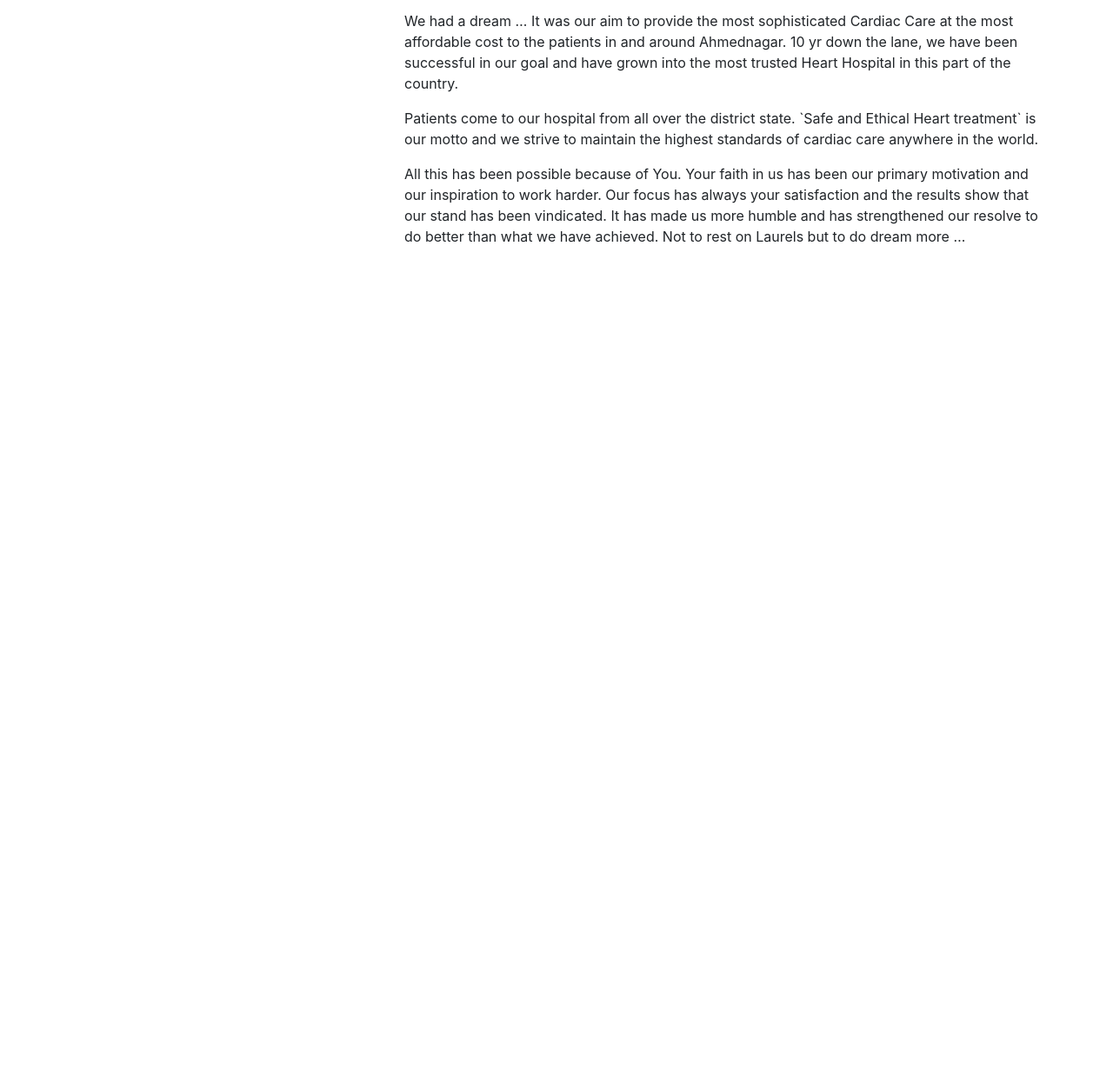
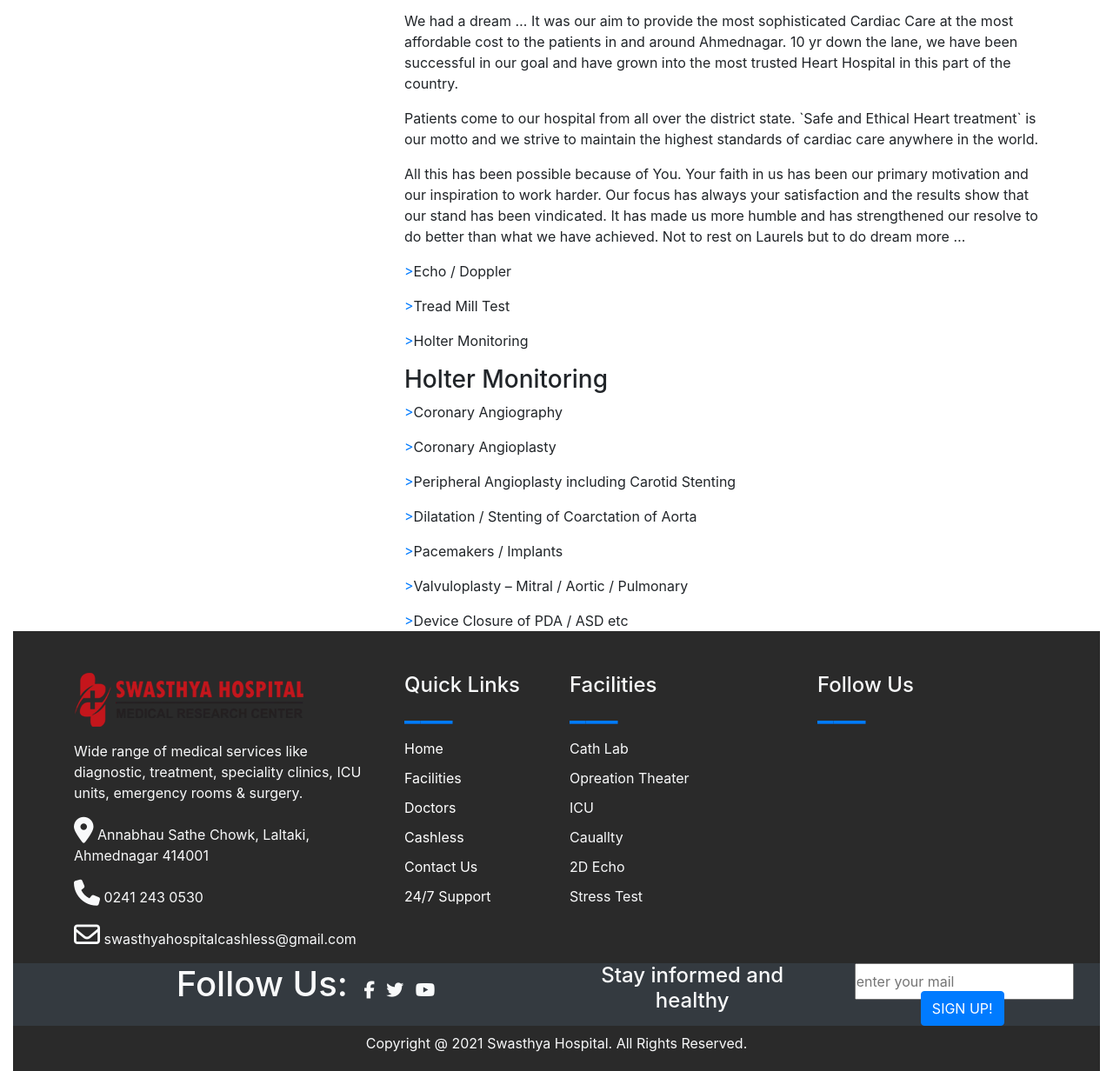
Before and after one commit to BhalkeVaibhav/Swasthya-Hospital, a plain HTML site: page Cardiology.html in a window 1280 px wide. Shown: the part 1051-2283 px from the top of the page at 87% size. Before the commit the page ends 1351 px from the top, so only its background shows below. Drawn offline with nearby package versions, Linux system fonts and the light colour scheme; grey boxes are pictures that could not be loaded.

Commit message:
cardiology
complete cardiology page

```diff
--- a/Cardiology.html
+++ b/Cardiology.html
@@ -70,7 +70,7 @@
         <a class="nav-link" href="index.html">Home </a>
       </li>
       <li class="nav-item active">
-        <a class="nav-link" href="department.html">Department <span class="sr-only">(current)</span></a>
+        <a class="nav-link" href="Cardiology.html">Department <span class="sr-only">(current)</span></a>
       </li>
     <li class="nav-item">
         <a class="nav-link" href="#">Facilities</a>
@@ -111,32 +111,134 @@
  <!-- All Departments Start -->
   <div class="container pt-5">
     <div class="row">
-      <div class="col-4 ">
+      <div class="col-sm-12 col-md-12 col-lg-4 ">
         <h3>All Departments</h3>
-        <div class="col-10 mt-5">
+        <div class="col-10 mt-5 ">
           <div >
             <a href="" >Cardiology</a>
             <span class="text-primary " >></span>
           </div>
         </div>
-        <div class="col-10 mt-5">
+        <div class="col-10 mt-5 pb-5">
                     <div>
             <a href=""style=" list-style-type:none;color: #000; text-decoration: none;">CObstetrics & Gynaecology</a>
             <span>></span>
           </div>
         </div>
       </div>
-      <div class="col-8">
+      <div class="scol-sm-12 col-md-12 col-lg-8">
         <img src="./images/department21.webp" alt="" class="w-100">
         <h3>Cardiology</h3>
         <p>The hospital is well equipped with all the modern equipments to ensure treatment for the patients with any cardiac problem. The team of Cardiologists, Cath Lab and non-invasive lab technicians have wide experience in the management of all complex cardiac problems. The latest techniques in the field of Pacing and Coronary angioplasties are being routinely performed at the Hospital.</p>
         <p>We had a dream … It was our aim to provide the most sophisticated Cardiac Care at the most affordable cost to the patients in and around Ahmednagar. 10 yr down the lane, we have been successful in our goal and have grown into the most trusted Heart Hospital in this part of the country.</p>
         <p>Patients come to our hospital from all over the district state. `Safe and Ethical Heart treatment` is our motto and we strive to maintain the highest standards of cardiac care anywhere in the world.</p>
         <p>All this has been possible because of You. Your faith in us has been our primary motivation and our inspiration to work harder. Our focus has always your satisfaction and the results show that our stand has been vindicated. It has made us more humble and has strengthened our resolve to do better than what we have achieved. Not to rest on Laurels but to do dream more …</p>
+
+        <p><span class="text-primary">></span>Echo / Doppler</p>
+        <p><span class="text-primary">></span>Tread Mill Test</p>
+        <p><span class="text-primary">></span>Holter Monitoring</p>
+
+        <h3>Holter Monitoring</h3>
+
+        <p><span class="text-primary">></span>Coronary Angiography</p>
+        <p><span class="text-primary">></span>Coronary Angioplasty</p>
+        <p><span class="text-primary">></span>Peripheral Angioplasty including Carotid Stenting</p>
+        <p><span class="text-primary">></span>Dilatation / Stenting of Coarctation of Aorta</p>
+        <p><span class="text-primary">></span>Pacemakers / Implants</p>
+        <p><span class="text-primary">></span>Valvuloplasty – Mitral / Aortic / Pulmonary</p>
+        <p><span class="text-primary">></span>Device Closure of PDA / ASD etc</p>
+
       </div>
     </div>
   </div>
  <!-- All Departments End -->
 
+ <!-- footer Start -->
+   <div class="container-fluid  pt-5 " style=" background-color: #2a2a2a; margin-top: -16px;">
+    <div class=" container text-light ">
+    <div class="row">
+      <div class="col-sm-12 col-md-6 col-lg-4">
+        <img src="./images/logo.webp" alt="">
+        <p class="mt-3">Wide range of medical services like diagnostic, treatment, speciality clinics, ICU units, emergency rooms & surgery.</p>
+        <p></p><i class="fa-solid fa-location-dot text-light" style="font-size: 30px; "></i> Annabhau Sathe Chowk, Laltaki, Ahmednagar 414001</p>
+        <p><i class="fa-solid fa-phone"style="font-size: 30px; "></i> 0241 243 0530</p>
+        <p><i class="fa-regular fa-envelope" style="font-size: 30px; "></i> swasthyahospitalcashless@gmail.com</p>
+      </div>
+      <div class="col-sm-12 col-md-6 col-lg-2">
+        <h4>Quick Links</h4>
+        <h1  class="text-primary" style="margin-top: -20px;">___</h1>
+        <ul class="footrecss">
+          <li><a href="">Home</a></li>
+          <li><a href="">Facilities</a></li>
+          <li><a href="">Doctors</a></li>
+          <li><a href="">Cashless</a></li>
+          <li><a href="">Contact Us</a></li>
+          <li><a href="">24/7 Support</a></li>
+
+        </ul>
+      </div>
+      <div class="col-sm-12 col-md-6 col-lg-3">
+        <h4>Facilities</h4>
+        <h1  class="text-primary" style="margin-top: -20px;">___</h1>
+        <ul>
+          <li>Cath Lab</li>
+          <li>Opreation Theater</li>
+          <li>ICU</li>
+          <li>Cauallty</li>
+          <li>2D Echo</li>
+          <li>Stress Test</li>
+        </ul>
+      </div>
+
+      <div class="col-sm-12 col-md-6 col-lg-3">
+        <h4>Follow Us</h4>
+         <h1  class="text-primary" style="margin-top: -20px;">___</h1>
+         <iframe src="https://www.facebook.com/SwasthyaHospitalAhmednagar?ref=embed_page" frameborder="0"></iframe>
+      </div>
+
+
+    </div>
+   </div>
+
+   </div>
+
+   <div class="container-fluid bg-dark text-light text-center">
+    <div class="row">
+      <div class="col-12">
+        <div class="row">
+        <div class="col-sm-12 col-md-6 col-lg-6">
+          <h1 class="ml-5">Follow Us:
+             <span style="font-size: 20px;"><i class="fa-brands fa-facebook-f ml-2"></i>
+              <i class="fa-brands fa-twitter ml-2"></i>
+              <i class="fa-brands fa-youtube ml-2"></i>
+            </span>
+          </h1>
+        </div>
+        <div class="col-sm-12 col-md-6 col-lg-3">
+          <h4>Stay informed and healthy</h4>
+        </div>
+        <div class="col-sm-12 col-md-12 col-lg-3">
+          <form action="" >
+            <input type="text" placeholder="enter your mail" class="col-form-label " >
+            <button class="btn btn-primary " style="margin-top: -10px; height: 40px; margin-left: -4px;">SIGN UP!</button>
+          </form>
+        </div>
+        </div>
+
+      </div>
+    </div>
+
+
+   </div>
+
+   <div class="container-fluid text-light text-center pb-1" style="background-color: #2a2a2a;">
+    <p class="pt-2">Copyright @ 2021 Swasthya Hospital. All Rights Reserved.</p>
+   </div>
+  <!-- footer End -->
+
+
+<script src="https://code.jquery.com/jquery-3.5.1.slim.min.js" integrity="sha384-DfXdz2htPH0lsSSs5nCTpuj/zy4C+OGpamoFVy38MVBnE+IbbVYUew+OrCXaRkfj" crossorigin="anonymous"></script>
+<script src="https://cdn.jsdelivr.net/npm/bootstrap@4.5.3/dist/js/bootstrap.bundle.min.js" integrity="sha384-ho+j7jyWK8fNQe+A12Hb8AhRq26LrZ/JpcUGGOn+Y7RsweNrtN/tE3MoK7ZeZDyx" crossorigin="anonymous"></script>
+
 </body>
 </html>
```
